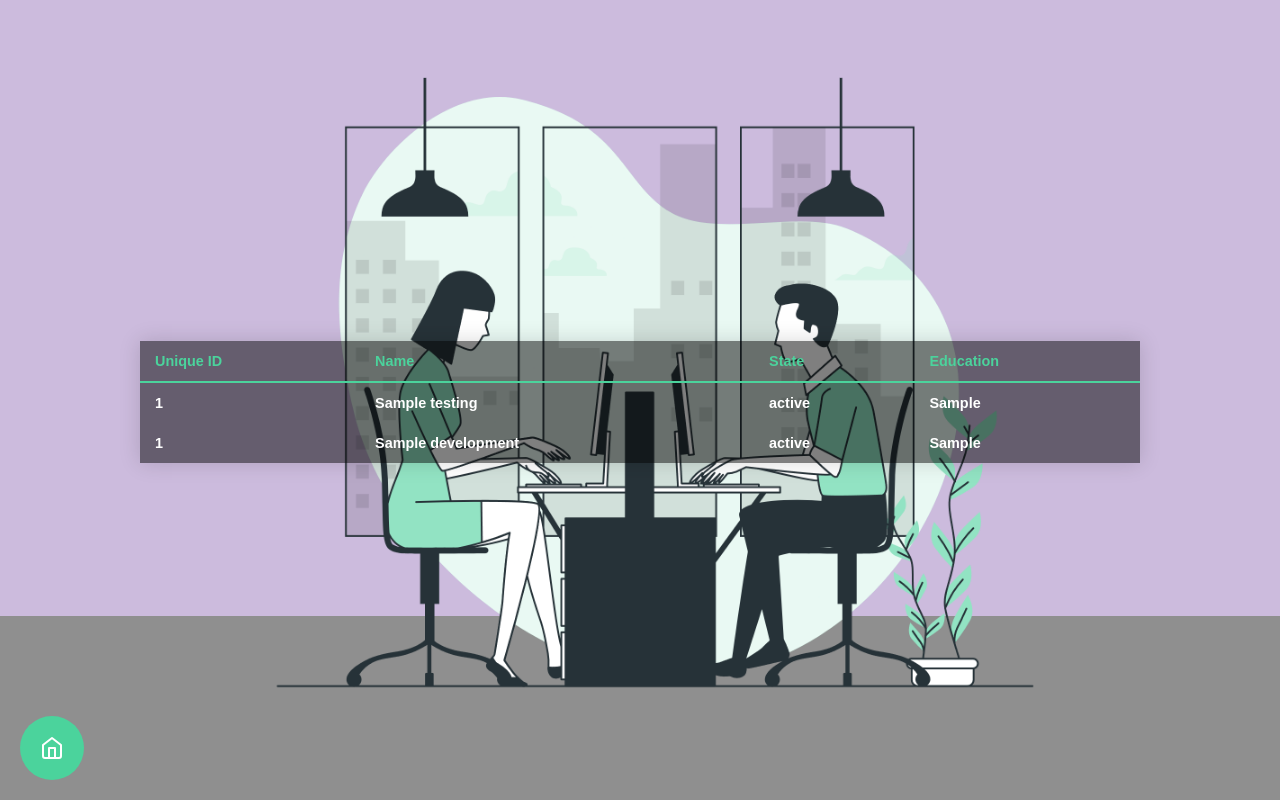
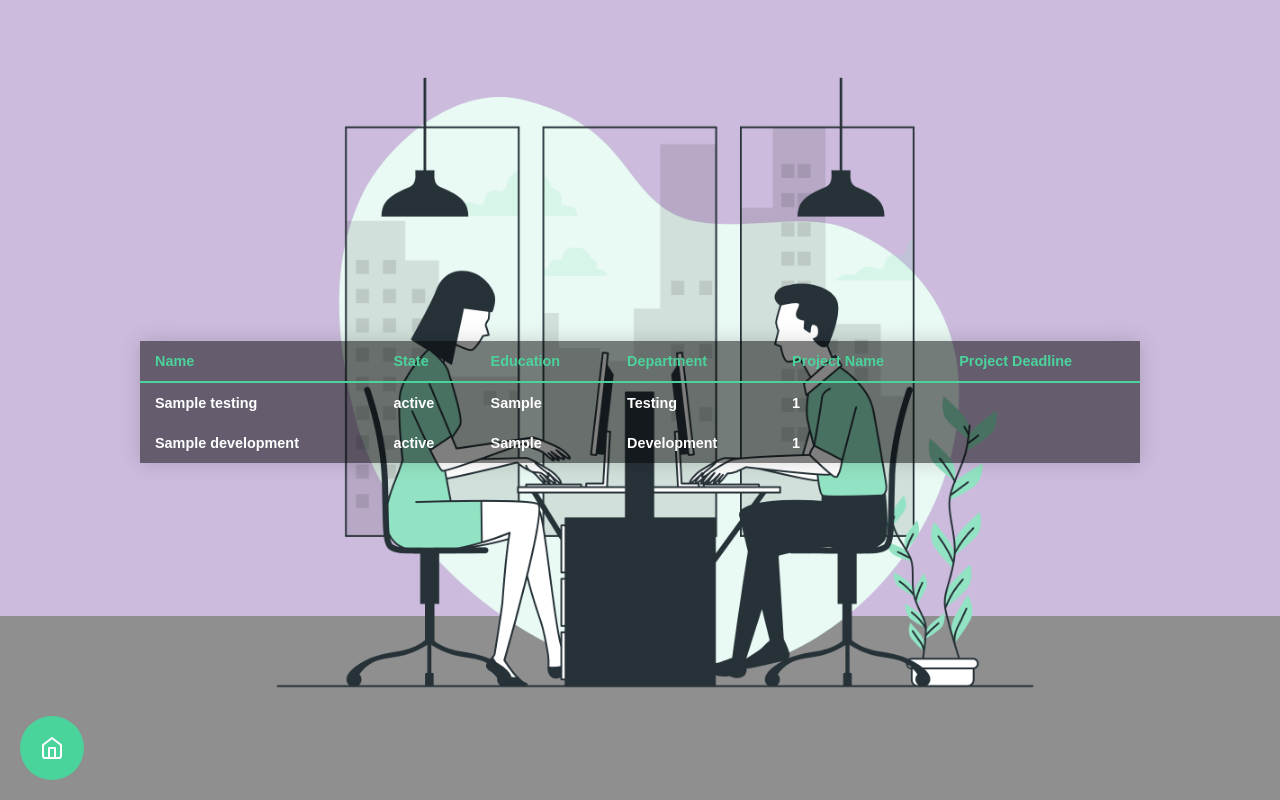
Before and after one commit to Ajitak8096/Employee-Management-System-New, a Flask app: page /all in a window 1280 px wide. Run offline with Flask 3, Linux system fonts and the light colour scheme; the visitor is signed in with stand-in values (Sample User, id 1); tables that the repository leaves empty or names only in its code hold one stand-in row (values such as "Sample post").

Commit message:
removed unique ID

```diff
--- a/app.py
+++ b/app.py
@@ -71,8 +71,7 @@
             state = request.form['state']
             education = request.form['education']
             pid = int(request.form['pid'])
-            uniqueid = request.form['uniqueid']
-            data = db_usr.add(empid,name,salary,state,education,pid,uniqueid)
+            data = db_usr.add(empid,name,salary,state,education,pid)
             if data[1]:
                 if data[0] == True:
                     flash(f'Succesfully Added {name}')
--- a/db.py
+++ b/db.py
@@ -61,19 +61,19 @@
         except Exception as e:
             return e, False
 
-    def add(self,empid,name,salary,state,education,pid,uniqueid):
+    def add(self,empid,name,salary,state,education,pid):
         self.checkConnection()
         try:
             if 'TEMP' in empid:
-                query = 'insert into Testing(id,name,salary,state,education,pid,uniqueid) values(%s,%s, %s, %s ,%s , %s , %s);'
-                params  = (empid,name,salary,state,education,pid , uniqueid)
+                query = 'insert into Testing(id,name,salary,state,education,pid) values(%s,%s, %s, %s ,%s , %s);'
+                params  = (empid,name,salary,state,education,pid)
                 self.emsCursor.execute(query,params)
                 self.ems.commit()
                 return True, True
 
             elif 'DEMP' in empid:
-                query = 'insert into Development(id,name,salary,state,education,pid,uniqueid) values(%s,%s, %s, %s ,%s , %s , %s);'
-                params  = (empid,name,salary,state,education,pid, uniqueid)
+                query = 'insert into Development(id,name,salary,state,education,pid) values(%s,%s, %s, %s ,%s , %s);'
+                params  = (empid,name,salary,state,education,pid)
                 self.emsCursor.execute(query,params)
                 self.ems.commit()
                 return True, True
@@ -147,7 +147,7 @@
     def top(self):
         self.checkConnection()
         try:
-            query = 'SELECT * FROM ( select uniqueid,name,state,education,salary from Testing union select uniqueid,name,state,education,salary from Development ) as Combined_employees WHERE salary > (SELECT AVG(salary) AS average_salary FROM ( SELECT salary FROM Testing UNION ALL SELECT salary FROM Development ) AS combined_salaries);'
+            query = 'SELECT * FROM ( select name,state,education,salary from Testing union select name,state,education,salary from Development ) as Combined_employees WHERE salary >= (SELECT AVG(salary) AS average_salary FROM ( SELECT salary FROM Testing UNION ALL SELECT salary FROM Development ) AS combined_salaries);'
             self.emsCursor.execute(query)
             return [i for i in self.emsCursor] , True
 
@@ -157,7 +157,7 @@
     def all(self):
         self.checkConnection()
         try:
-            query = 'SELECT * FROM ( select uniqueid,name,state,education from Testing union select uniqueid,name,state,education from Development ) as Combined_employees;'
+            query = 'SELECT * FROM ( select name,state,education,"Testing",pid from Testing union select name,state,education,"Development",pid from Development ) as Combined_employees INNER JOIN Projects ON Combined_employees.pid = Projects.pid;'
             self.emsCursor.execute(query)
             return [i for i in self.emsCursor] , True
 
--- a/templates/add.html
+++ b/templates/add.html
@@ -10,7 +10,6 @@
             <input type="text" required name="state" placeholder="State">
             <input type="text" required name="education" placeholder="Education">
             <input type="text" required name="pid" placeholder="Project ID">
-            <input type="text" required name="uniqueid" placeholder="Unique ID">
             <button value="submit" class="main-btn">Add</button>
         </div>
     </form>
--- a/templates/all.html
+++ b/templates/all.html
@@ -7,10 +7,12 @@
                 <table class="styled-table">
                     <thead>
                         <tr>
-                            <th>Unique ID</th>
                             <th>Name</th>
                             <th>State</th>
                             <th>Education</th>
+                            <th>Department</th>
+                            <th>Project Name</th>
+                            <th>Project Deadline</th>
                         </tr>
                     </thead>
                     <tbody>
@@ -20,6 +22,8 @@
                                 <td>{{i[1]}}</td>
                                 <td>{{i[2]}}</td>
                                 <td>{{i[3]}}</td>
+                                <td>{{i[6]}}</td>
+                                <td>{{i[7]}}</td>
                             </tr>
                         {% endfor %}
                     </tbody>
--- a/templates/top.html
+++ b/templates/top.html
@@ -7,7 +7,6 @@
                 <table class="styled-table">
                     <thead>
                         <tr>
-                            <th>Unique ID</th>
                             <th>Name</th>
                             <th>State</th>
                             <th>Education</th>
@@ -16,7 +15,6 @@
                     <tbody>
                         {% for i in data %}
                             <tr>
-                                <td>{{i[0]}}</td>
                                 <td>{{i[1]}}</td>
                                 <td>{{i[2]}}</td>
                                 <td>{{i[3]}}</td>
--- a/templates/view.html
+++ b/templates/view.html
@@ -17,7 +17,6 @@
                             <th>State</th>
                             <th>Education</th>
                             <th>PID</th>
-                            <th>Unique ID</th>
                         </tr>
                     </thead>
                     <tbody>
@@ -29,7 +28,6 @@
                                 <td>{{i[3]}}</td>
                                 <td>{{i[4]}}</td>
                                 <td>{{i[5]}}</td>
-                                <td>{{i[6]}}</td>
                             </tr>
                         {% endfor %}
                     </tbody>
```
